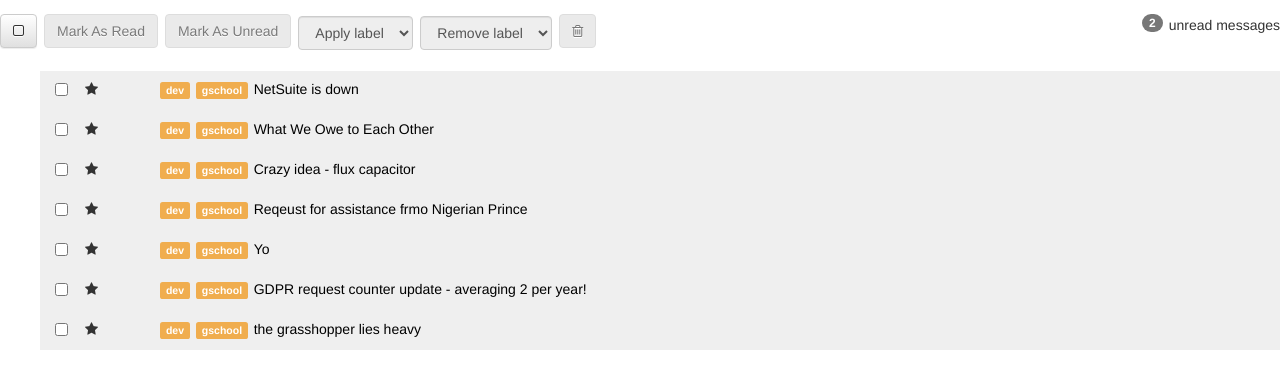
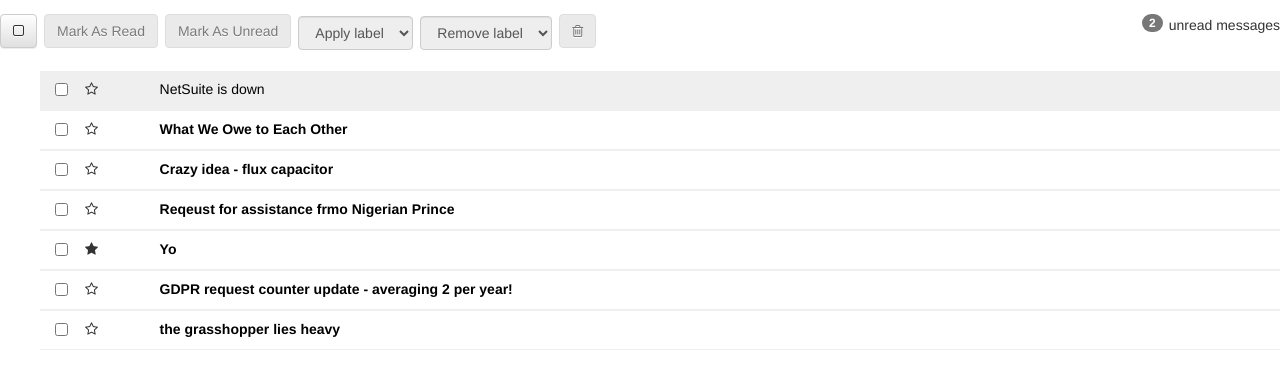
Before and after one commit to vadriede/galvanize-inbox, a React (Create React App) app: page / in a window 1280 px wide. Shown: the top 388 px of the page. Built offline with nearby package versions, Linux system fonts and the light colour scheme.

Commit message:
Message Display story complete

```diff
--- a/src/components/Message.js
+++ b/src/components/Message.js
@@ -3,20 +3,25 @@ import React from 'react';
 const Message = ({ message }) => {
     return (
 
-        <div className="row message read">
+        <div className={'row message' +
+            (message.isRead ? ' read' : ' unread') +
+            (message.isSelected ? ' selected' : '')}>
             <div className="col-xs-1">
                 <div className="row">
                     <div className="col-xs-2">
-                        <input id='isSelected' type="checkbox" />
+                        <input id='isSelected' type="checkbox" checked={message.isSelected} />
                     </div>
                     <div className="col-xs-2">
-                        <i id='isStarred' className="star fa fa-star"></i>
+                        <i id='isStarred' className={'star fa' +
+                            (message.isStarred ? ' fa-star' : ' fa-star-o')}></i>
                     </div>
                 </div>
             </div>
             <div className="col-xs-11">
-                <span id='label' className="label label-warning">dev</span>
-                <span id='label' className="label label-warning">gschool</span>
+                {
+                    message.labels.map((l, idx) => <span key={idx} id='label' className="label label-warning">{l}</span>)
+                }
+
                 <a id="subject" href="#">
                     {message.subject}
                 </a>
--- a/src/reducers/reducers.js
+++ b/src/reducers/reducers.js
@@ -1,10 +1,10 @@
 export const initialState = {
     messages: [
-        { id: 1, subject: 'NetSuite is down', isRead: false, isSelected: false, labels: [], isStarred: false },
+        { id: 1, subject: 'NetSuite is down', isRead: true, isSelected: false, labels: [], isStarred: false },
         { id: 2, subject: 'What We Owe to Each Other', isRead: false, isSelected: false, labels: [], isStarred: false },
         { id: 3, subject: 'Crazy idea - flux capacitor', isRead: false, isSelected: false, labels: [], isStarred: false },
         { id: 4, subject: 'Reqeust for assistance frmo Nigerian Prince', isRead: false, isSelected: false, labels: [], isStarred: false },
-        { id: 5, subject: 'Yo', isRead: false, isSelected: false, labels: [], isStarred: false },
+        { id: 5, subject: 'Yo', isRead: false, isSelected: false, labels: [], isStarred: true },
         { id: 6, subject: 'GDPR request counter update - averaging 2 per year!', isRead: false, isSelected: false, labels: [], isStarred: false },
         { id: 7, subject: 'the grasshopper lies heavy', isRead: false, isSelected: false, labels: [], isStarred: false },
     ],
```
Also changed, not shown: 1 other file (tests, documents, lock files or other folders).
